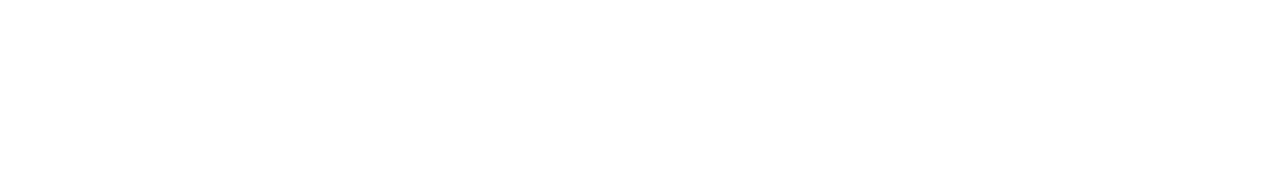
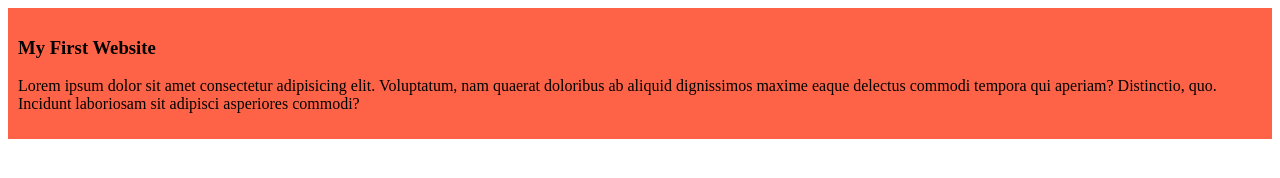
Before and after one commit to mahadi032/my-hard-website, a plain HTML site: page index.html in a window 1280 px wide. Drawn offline with Linux system fonts and the light colour scheme.

Commit message:
added the first blog

```diff
--- a/index.html
+++ b/index.html
@@ -4,8 +4,12 @@
     <meta charset="UTF-8">
     <meta name="viewport" content="width=device-width, initial-scale=1.0">
     <title>My Hard Website</title>
+    <link rel="stylesheet" href="styles/blog.css">
 </head>
 <body>
-
+    <div>
+        <h3>My First Website</h3>
+        <p>Lorem ipsum dolor sit amet consectetur adipisicing elit. Voluptatum, nam quaerat doloribus ab aliquid dignissimos maxime eaque delectus commodi tempora qui aperiam? Distinctio, quo. Incidunt laboriosam sit adipisci asperiores commodi?</p>
+    </div>
 </body>
 </html>
--- /dev/null
+++ b/styles/blog.css
@@ -0,0 +1,4 @@
+div{
+    background-color: tomato;
+    padding: 10px;
+}
```
